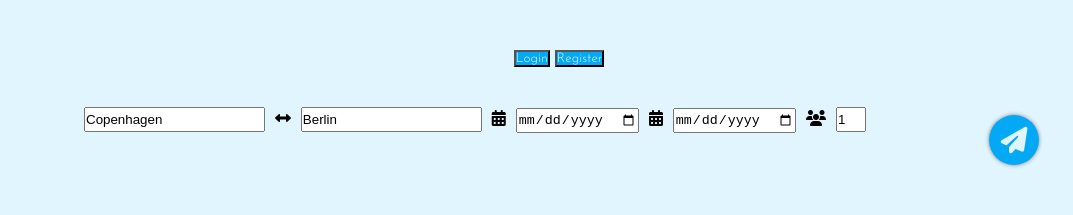
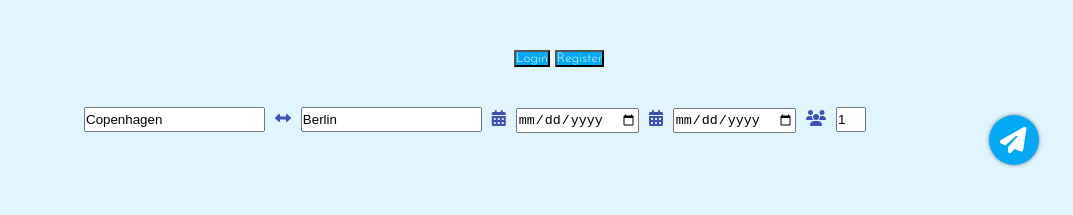
Before and after one commit to Lunagradel/momondocopy, a website: page app/index.html in a window 1280 px wide. Shown: the top 215 px of the page, without its empty margins (81-1154 px from the left). Drawn offline with nearby package versions, Linux system fonts and the light colour scheme.

Commit message:
Search bar more

```diff
--- a/app/scss/styles.scss
+++ b/app/scss/styles.scss
@@ -16,6 +16,9 @@ body{
   padding-bottom: 50px;
   position: relative;
 	font-family: $mainFont;
+}
+.fa{
+	color: $blue;
 }
 .hidden{ display: none }
 #search-bar{
@@ -52,14 +55,15 @@ body{
       border-radius: 50%;
       background-color: $blue;
       border: none;
-      color: white;
-      font-weight: bold;
-      font-family: arial;
-			@include box-shadow(0px, 0px, 4px, #888888, false);
       cursor: pointer;
       position: absolute;
       right: 0px;
+			@include box-shadow(0px, 0px, 4px, #888888, false);
       @include transitionEase(all, 100ms);
+			.fa{
+				color: white;
+				margin-right: 2px;
+			}
       &:hover{
 				@include box-shadow(0px, 0px, 0px, #888888, false);
       }
```
Also changed, not shown: app/css/styles.css.
